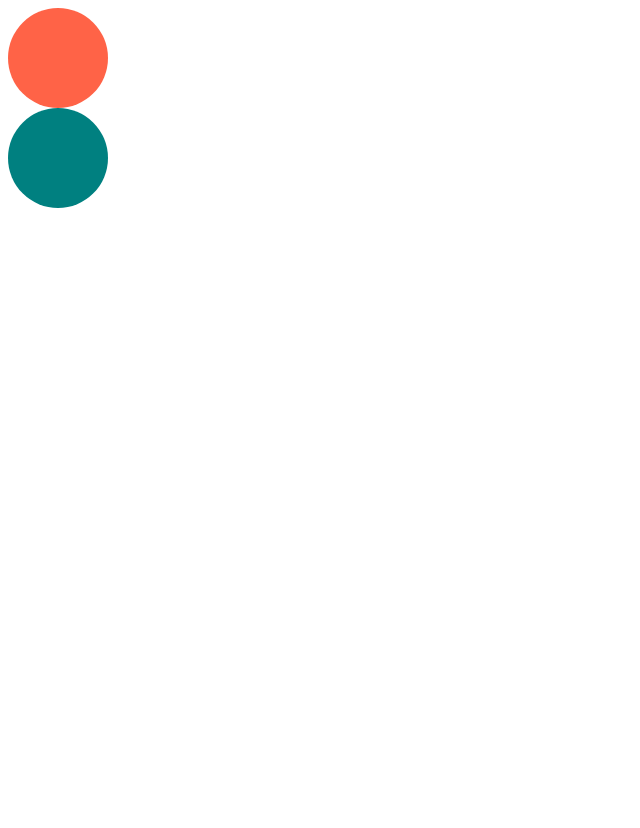
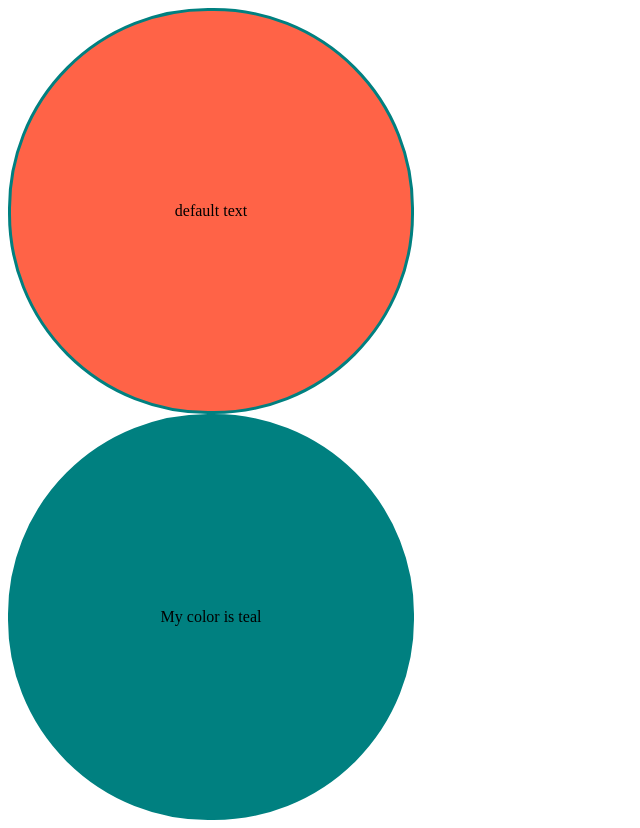
Before and after one commit to onetuks/reactjs-practice, a React (Create React App) app: page / in a window 1280 px wide. Shown: the whole page, without its empty margins (0-640 px from the left). Before the commit the page ends 800 px from the top, so only its background shows below. Built offline with nearby package versions, Linux system fonts and the light colour scheme.

Commit message:
typescript - optinal props

```diff
--- a/src/App.tsx
+++ b/src/App.tsx
@@ -4,8 +4,8 @@ import Circle from './Circle';
 function App() {
   return (
     <div>
-      <Circle bgColor={"tomato"} />
-      <Circle bgColor={"teal"} />
+      <Circle bgColor={"tomato"} borderColor={"teal"} />
+      <Circle bgColor={"teal"} text={"My color is teal"} />
     </div>
   );
 }
--- a/src/Circle.tsx
+++ b/src/Circle.tsx
@@ -1,22 +1,40 @@
-import styled from 'styled-components';
+import styled from "styled-components";
 
 interface ContainerProps {
-    bgColor: string;
+  bgColor: string;
+  borderColor: string;
 }
 
 const Container = styled.div<ContainerProps>`
-    background-color: ${(props) => props.bgColor};
-    width: 100px;
-    height: 100px;
-    border-radius: 50px;
+  background-color: ${(props) => props.bgColor};
+  width: 400px;
+  height: 400px;
+  border-radius: 200px;
+  border: 3px solid ${(props) => props.borderColor};
+  display: flex;
+  justify-content: center;
+  align-items: center;
 `;
 
+// typescript optional 선언
+// 1번 방법 key?: type;
+// 2번 방법 key: type | undefined;
 interface CircleProps {
-    bgColor: string;
+  bgColor: string;
+  borderColor?: string;
+  text?: string;
 }
 
-function Circle({ bgColor }: CircleProps) {
-    return <Container bgColor={ bgColor }/>
+// a ?? b -> a가 undefined가 아니면 a / undefined면 b
+function Circle({ bgColor, borderColor, text="default text" }: CircleProps) {
+  return (
+    <Container
+      bgColor={bgColor}
+      borderColor={borderColor ?? bgColor}
+    >
+        {text}
+    </Container>
+  );
 }
 
 export default Circle;
--- a/src/index.tsx
+++ b/src/index.tsx
@@ -1,25 +1,12 @@
 import React from 'react';
 import ReactDOM from 'react-dom/client';
-import { ThemeProvider } from 'styled-components';
 import App from './App';
-
-const darkTheme = {
-  textColor: "whitesmoke",
-  bgColor: "#111",
-};
-
-const lightTheme = {
-  textColor: "#111",
-  bgColor: "whitesmoke"
-};
 
 const root = ReactDOM.createRoot(
   document.getElementById('root') as HTMLElement
 );
 root.render(
   <React.StrictMode>
-    <ThemeProvider theme={darkTheme}>
-      <App />
-    </ThemeProvider>
+    <App />
   </React.StrictMode>
 );
```
